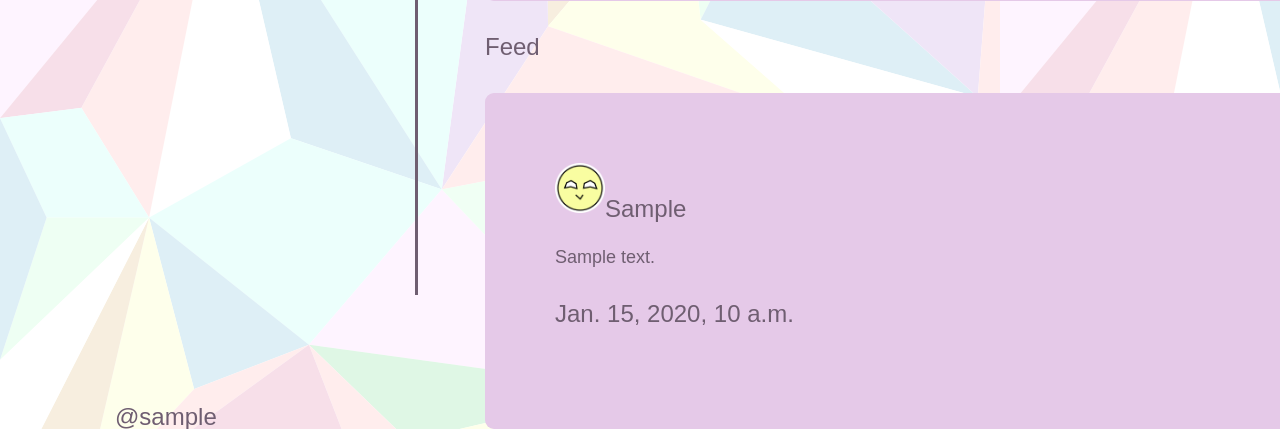
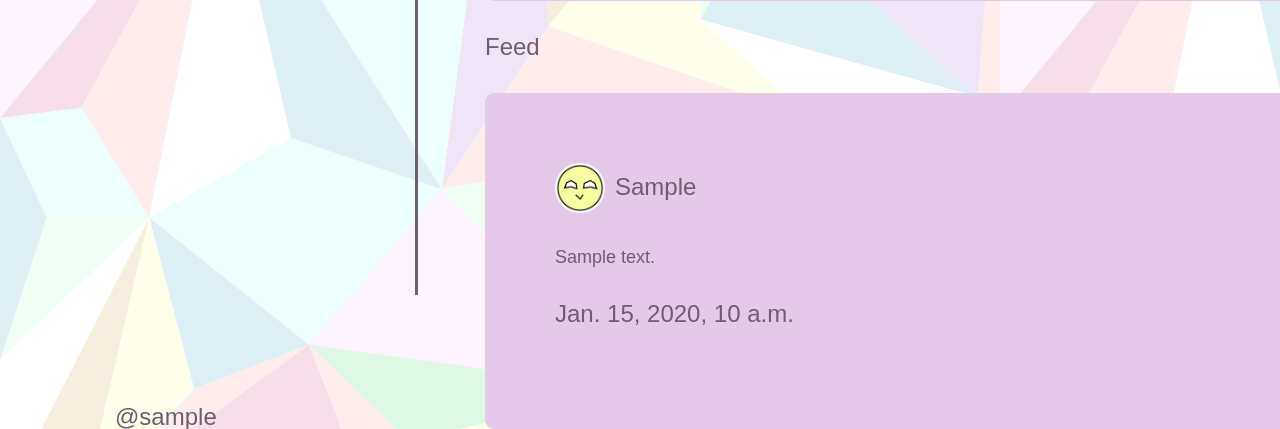
Before and after one commit to evelyn-campbell/Unfold-App, a Django app: page /dashboard/ in a window 1280 px wide; the page is wider, and only the part inside the window is pictured. Shown: the part 490-919 px from the top of that part. Run offline with Django 4.2, Linux system fonts and the light colour scheme; a user stored in the database is signed in; tables that the repository leaves empty hold one stand-in row (values such as "Sample post").

Commit message:
finally fixed the alignment!!!

```diff
--- a/webapp/templates/core_templates/dashboard.html
+++ b/webapp/templates/core_templates/dashboard.html
@@ -88,7 +88,7 @@
       <div class="block">
         <div style="display: inline-block; height: 50px;">
           <img src="{% static 'happy.png'%}" class="status" style="float: left; width: 50px; height: 50px;"/>
-          <h4 style="float: right;">{{status.user}}</h4>
+          <h4 style="float: right; margin-top: 10px; margin-left: 10px;">{{status.user}}</h4>
         </div>
         <h5>{{status.message}}</h5>
         <h4>{{status.created_at}}</h4>
```
